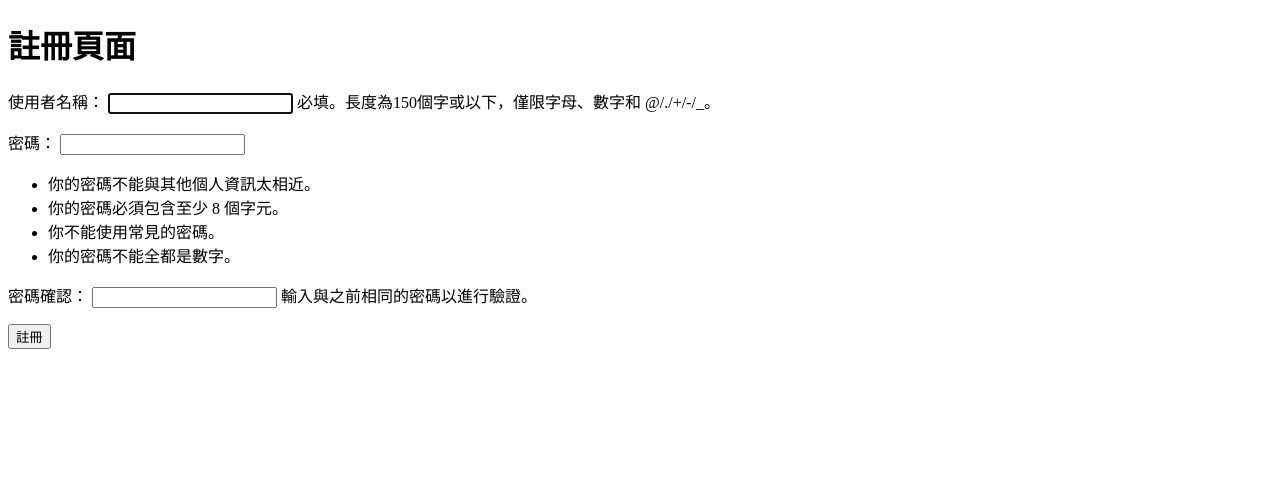
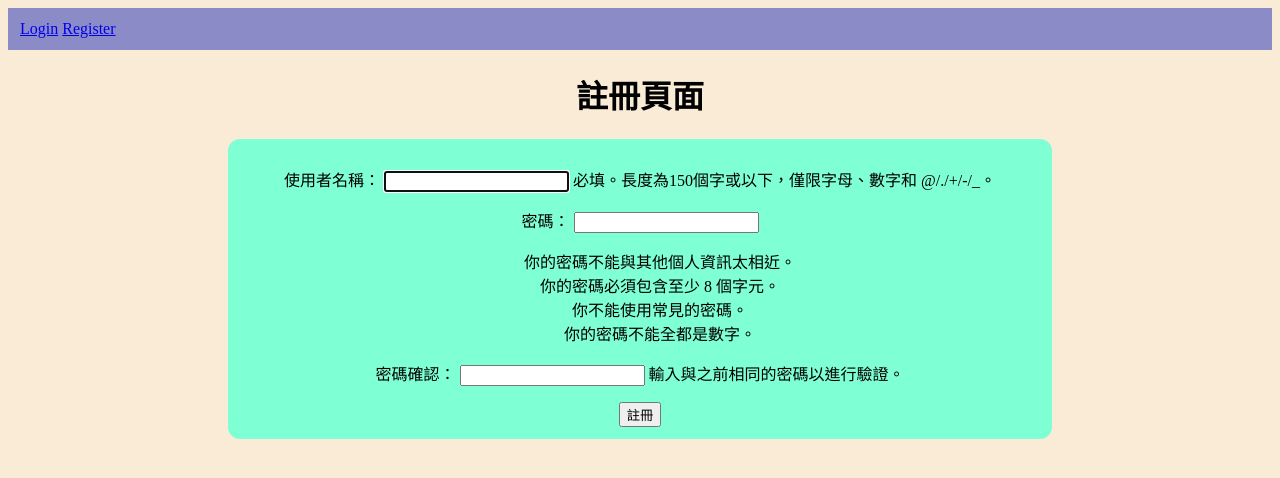
Before and after one commit to jerrytw0923/todolist-project, a Django app: page /user/register/ in a window 1280 px wide. Shown: the top 478 px of the page. Run offline with Django 5.2, Linux system fonts and the light colour scheme.

Commit message:
完成base.html

```diff
--- /dev/null
+++ b/templates/base.html
@@ -0,0 +1,57 @@
+<!DOCTYPE html>
+<html lang="zh-Hant">
+<head>
+    <meta charset="UTF-8">
+    <meta name="viewport" content="width=device-width, initial-scale=1.0">
+    <title>
+        {% block title %}
+        {% endblock %}
+    </title>
+    <style>
+        body{
+            text-align: center;
+            background-color: antiquewhite;
+        }
+
+        form{
+            width: 800px;
+            margin: 0 auto;
+            background-color: aquamarine;
+            padding: 12px;
+            border-radius: 12px;
+        }
+
+        input{
+            text-align: center;
+        }
+
+        li{
+            list-style: none;
+        }
+
+        #nav-bar{
+            background-color: rgb(139, 139, 199);
+            padding: 12px;
+            text-align: left;
+        }
+
+    </style>
+</head>
+<body>
+    <div id="nav-bar">
+        {%  if user.is_authenticated %}
+            Login: {{ user.username }}
+            <a href="{% url 'logout' %}">Logout</a>
+        {% else %}
+        <a href="{% url 'login' %}">Login</a>
+        <a href="{% url 'register' %}">Register</a>
+        {% endif %}
+    </div>
+    {% block content %}
+    {% endblock %}
+
+
+
+
+</body>
+</html>
--- a/todo/models.py
+++ b/todo/models.py
@@ -1,4 +1,5 @@
 from django.db import models
+from django.contrib.auth.models import User
 
 
 # Create your models here.
@@ -8,6 +9,7 @@ class Todo(models.Model):
     created = models.DateTimeField(auto_now_add=True)
     date_completed = models.DateTimeField(null=True, blank=True)  # null=True 為空物件
     important = models.BooleanField(default=False)
+    user = models.ForeignKey(User, on_delete=models.CASCADE, null=True)
 
     def __str__(self):
         return f"{self.id} - {self.title} - {self.created}"
--- a/user/templates/user/register.html
+++ b/user/templates/user/register.html
@@ -1,19 +1,13 @@
-<!DOCTYPE html>
-<html lang="en">
-<head>
-    <meta charset="UTF-8">
-    <meta name="viewport" content="width=device-width, initial-scale=1.0">
-    <title>Register</title>
-</head>
-<body>
+{% extends "base.html" %}
+{% block title %}
+註冊頁面
+{% endblock %}
+{% block content %}
     <h1>註冊頁面</h1>
     <form action="" method="POST">
         {% csrf_token %}
         {{form.as_p}}
         <button type="submit">註冊</button>
     </form>
-
     {{message}}
-
-</body>
-</html>
+{% endblock %}
--- a/user/urls.py
+++ b/user/urls.py
@@ -1,7 +1,8 @@
 from django.urls import path
-from .views import user_register, user_login
+from .views import user_register, user_login, user_logout
 
 urlpatterns = [
+    path("logout/", user_logout, name="logout"),
     path("login/", user_login, name="login"),
     path("register/", user_register, name="register"),
 ]
--- a/user/views.py
+++ b/user/views.py
@@ -2,6 +2,11 @@ from django.shortcuts import render, redirect
 from django.contrib.auth.forms import UserCreationForm
 from django.contrib.auth.models import User
 from django.contrib.auth import login, logout, authenticate
+
+
+def user_logout(request):
+    logout(request)
+    return redirect("todolist")
 
 
 def user_login(request):
```
Also changed, not shown: todo/templates/todo/todolist.html (+6 -21 lines), todo/templates/todo/viewtodo.html (+6 -8 lines), user/templates/user/login.html (+6 -10 lines), todo/migrations/0002_todo_user.py (added).
